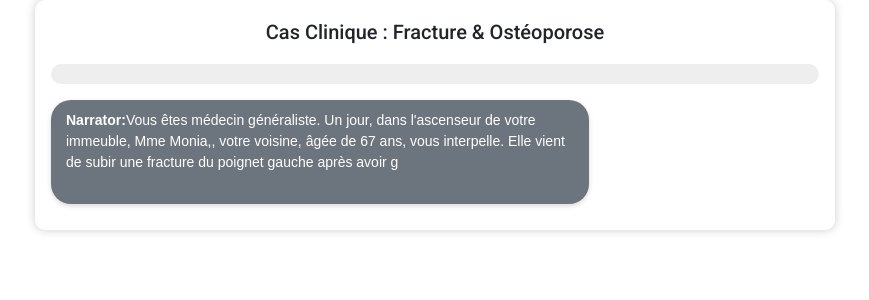
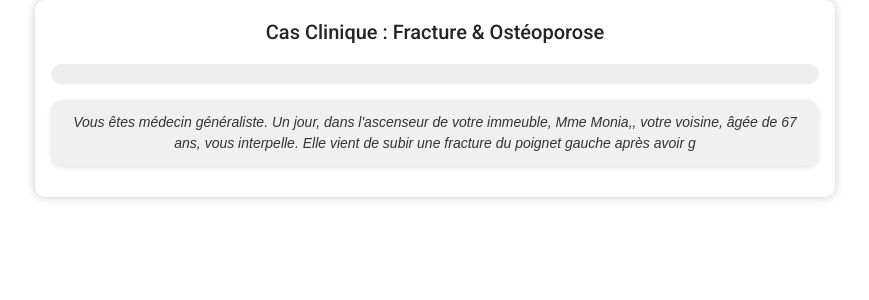
Before and after one commit to Malek04/SeriousGame, an Angular app: page /scenario1 in a window 1280 px wide. Shown: the top 300 px of the page, without its empty margins (205-1074 px from the left). Built offline with nearby package versions, Linux system fonts and the light colour scheme.

Commit message:
discussion alligned

```diff
--- a/src/app/Scénario/chat/chat.component.css
+++ b/src/app/Scénario/chat/chat.component.css
@@ -30,28 +30,97 @@
 }
 
 .chat-row {
-  display: flex;
-  margin: 10px 0;
+  margin: 15px 0;
 }
 
-.chat-row.left {
-  justify-content: flex-start;
+.chat-row.left,
+.chat-row.right {
+  display: flex;
+  flex-direction: column;
 }
 
-.chat-row.right {
-  justify-content: flex-end;
+.chat-row.left .message-wrapper {
+  display: flex;
+  flex-direction: row;
+  justify-content: flex-start;
+  align-items: flex-start;
 }
 
-.message-with-image {
+.chat-row.right .message-wrapper {
   display: flex;
-  align-items: center;
+  flex-direction: row;
+  justify-content: flex-end;
+  align-items: flex-start;
+}
+
+.chat-row.narrator {
+  justify-content: center;
+  width: 100%;
+}
+
+.chat-row.narrator .chat-bubble {
+  width: 100%;
+  max-width: 100%;
+  background-color: #f0f0f0;
+  color: #333;
+  text-align: center;
+  padding: 12px 20px;
+  border-radius: 12px;
+  box-shadow: 0 2px 5px rgba(0, 0, 0, 0.1);
+  font-style: italic;
+}
+
+.narrator-text {
+  text-align: center;
+  width: 100%;
+}
+
+.message-container {
+  display: flex;
+  flex-direction: column;
+  margin: 0 10px;
+}
+
+.message-container.me {
+  align-items: flex-end;
+  text-align: left; /* Align text left inside the bubble */
+  background: transparent !important;
+}
+
+.message-container.other {
+  align-items: flex-start;
+  text-align: left;
+}
+
+.speaker-name {
+  font-weight: bold;
+  margin-bottom: 5px;
 }
 
 .profile-image {
   width: 40px;
   height: 40px;
   border-radius: 50%;
+  flex-shrink: 0;
+}
+
+.chat-row.left .profile-image {
   margin-right: 10px;
+  order: 0;
+}
+
+.chat-row.right .profile-image {
+  margin-left: 10px;
+  order: 2;
+}
+
+.chat-row.right .chat-bubble {
+  order: 1;
+}
+
+.message-wrapper {
+  display: flex;
+  align-items: flex-start;
 }
 
 .chat-bubble {
@@ -60,29 +129,35 @@
   border-radius: 20px;
   line-height: 1.5;
   word-wrap: break-word;
+  word-break: break-word;
+  white-space: pre-line;
+  text-align: left;
   box-shadow: 0 2px 5px rgba(0,0,0,0.15);
   color: white;
   position: relative;
   display: inline-block;
 }
 
-/* Distinct colored backgrounds per role */
-.narrator {
-  width: 100%; /* Make the narrator's message take the full width */
-  background-color: #6c757d; /* gray */
-  text-align: center;
-}
-
+/* ✅ Bubble colors */
 .madame-monia {
-  background-color: #007bff; /* blue */
+  background-color: #007bff;
 }
 
 .me {
-  background-color: #28a745; /* green */
+  background-color: #28a745 !important; /* Green */
+  color: white;
+  padding: 10px 15px;
+  border-radius: 20px;
+  text-align: left;
+}
+
+
+.doctor {
+  background-color: #17a2b8;
 }
 
 .game-question {
-  background-color: #ffc107; /* yellow */
+  background-color: #ffc107;
   color: black;
 }
 
@@ -102,14 +177,8 @@
   margin: 5px 5px 0 0;
 }
 
+/* ✅ Disable typing effect */
 .chat-bubble::after {
-  content: '|';
-  animation: blink 1s step-start infinite;
-  display: inline-block;
-  margin-left: 2px;
-}
-
-.chat-bubble:not([partial])::after {
   content: '';
   animation: none;
 }
@@ -117,27 +186,3 @@
 @keyframes blink {
   50% { opacity: 0; }
 }
-
-/* Ensure the narrator's messages take full width */
-.chat-row.narrator .chat-bubble {
-  width: 100%;
-  background: #f9f9f9; /* Light gray background for narrator */
-  color: black;
-  text-align: center;
-}
-
-.left .message-with-image {
-  flex-direction: row; /* Left side messages */
-}
-
-.right .message-with-image {
-  flex-direction: row-reverse; /* Right side messages (for 'me') */
-}
-
-.left .message-text {
-  text-align: left;
-}
-
-.right .message-text {
-  text-align: right;
-}
--- a/src/app/Scénario/chat/chat.component.html
+++ b/src/app/Scénario/chat/chat.component.html
@@ -10,26 +10,37 @@
 
   <div *ngFor="let entry of chatHistory" class="chat-row"
        [ngClass]="{
-         'left': entry.from !== 'me',
-         'right': entry.from === 'me'
+         'right': entry.from === 'me',
+         'narrator': entry.from === 'narrator',
+         'left': entry.from !== 'me' && entry.from !== 'narrator'
        }">
 
-    <!-- Message -->
-    <div *ngIf="entry.type === 'message'" class="chat-bubble"
+    <!-- Narrator Message -->
+    <div *ngIf="entry.type === 'message' && entry.from === 'narrator'" class="chat-bubble narrator">
+      <div class="message-text narrator-text">
+        <span [innerHTML]="entry.text"></span>
+      </div>
+    </div>
+
+    <!-- Regular Message -->
+    <ng-container *ngIf="entry.type === 'message' && entry.from !== 'narrator'">
+      <div class="message-container" [ngClass]="entry.from === 'me' ? 'me' : 'other'">
+        <div class="speaker-name">{{ entry.from | titlecase }}</div>
+        <div class="message-wrapper">
+          <img [src]="entry.imageUrl" alt="Profile Image" class="profile-image" />
+          <div class="chat-bubble"
                [ngClass]="{
-           'narrator': entry.from === 'narrator',
                  'madame-monia': entry.from === 'mme_monia',
-           'me': entry.from === 'me'
+                 'me': entry.from === 'me',
+                 'doctor': entry.from === 'dr_sami'
                }">
-      <div class="message-with-image">
-        <!-- Only show image if the speaker is not the narrator -->
-        <img *ngIf="entry.from !== 'narrator'" [src]="entry.imageUrl" alt="Profile Image" class="profile-image">
             <div class="message-text">
-          <strong>{{ entry.from | titlecase }}:</strong>
               <span [innerHTML]="entry.text"></span>
             </div>
           </div>
         </div>
+      </div>
+    </ng-container>
 
     <!-- Question -->
     <div *ngIf="entry.type === 'question'" class="chat-bubble game-question">
@@ -55,6 +66,5 @@
          [ngClass]="{ 'correct': entry.correct, 'incorrect': !entry.correct }">
       <em>Feedback: {{ entry.feedback || 'Correct' }}</em>
     </div>
-
   </div>
 </div>
--- a/src/app/Scénario/file/scenario1.json
+++ b/src/app/Scénario/file/scenario1.json
@@ -12,7 +12,7 @@
   {
     "id": 3,
     "role": "game",
-    "question": "Quelle est la conduite à tenir face à cette situation ?",
+    "question": "Question 1 : Quelle est la conduite à tenir face à cette situation ?",
     "options": {
       "A": {
         "text": "Rien, c'est une fracture banale après chute",
@@ -52,7 +52,7 @@
   {
     "id": 7,
     "role": "game",
-    "question": "Quel(s) facteur(s) de risque sont à rechercher lors de l'interrogatoire ?",
+    "question": "Question 2 : Quel(s) facteur(s) de risque sont à rechercher lors de l'interrogatoire ?",
     "options": {
       "A": {
         "text": "Une menopause tardive",
@@ -90,7 +90,7 @@
   {
     "id": 10,
     "role": "game",
-    "question": " Quel(s) examen(s) radiologique(s) faut-il prescrire pour évaluer la fragilité osseuse ?",
+    "question": "Question 3 :  Quel(s) examen(s) radiologique(s) faut-il prescrire pour évaluer la fragilité osseuse ?",
     "options": {
       "A": {
         "text": "Radiographie du poignet",
@@ -130,7 +130,7 @@
   {
     "id": 14,
     "role": "game",
-    "question": "À ce stade, le diagnostic d'ostéoporose est-il confirmé ?",
+    "question": "Question 4 : À ce stade, le diagnostic d'ostéoporose est-il confirmé ?",
     "options": {
       "A": {
         "text": "Vrai",
@@ -147,7 +147,7 @@
   {
     "id": 15,
     "role": "game",
-    "question": "Quels examens biologiques prescrire pour compléter le diagnostic?",
+    "question": "Question 5 : Quels examens biologiques prescrire pour compléter le diagnostic?",
     "options": {
       "A": {
         "text": "Bilan renal",
@@ -185,7 +185,7 @@
   {
     "id": 18,
     "role": "game",
-    "question": "Interprétation de ces résultats ?",
+    "question": "Question 6 : Interprétation de ces résultats ?",
     "options": {
       "A": {
         "text": "Calcémie normale",
@@ -215,7 +215,7 @@
   {
     "id": 20,
     "role": "game",
-    "question": "Quel est le diagnostic à retenir ?",
+    "question": "Question 7 : Quel est le diagnostic à retenir ?",
     "options": {
       "A": {
         "text": "Osteopénie",
@@ -245,7 +245,7 @@
   {
     "id": 22,
     "role": "game",
-    "question": "Quelle prise en charge médicamenteuse proposer ?",
+    "question": "Question 8 : Quelle prise en charge médicamenteuse proposer ?",
     "options": {
       "A": {
         "text": "Aucun traitement, simple surveillance",
@@ -280,7 +280,7 @@
   {
     "id": 25,
     "role": "game",
-    "question": "Quelles mesures hygiéno-diététiques recommanderiez-vous?",
+    "question": "Question 9 : Quelles mesures hygiéno-diététiques recommanderiez-vous?",
     "options": {
       "A": {
         "text": "Encourager une activité physique régulière",
@@ -318,7 +318,7 @@
   {
     "id": 27,
     "role": "game",
-    "question": "Quelle surveillance mettre en place?",
+    "question": "Question 10 : Quelle surveillance mettre en place?",
     "options": {
       "A": {
         "text": "DMO à la fin du traitement",
```
Lines whose indentation alone changed are shown as unchanged.
